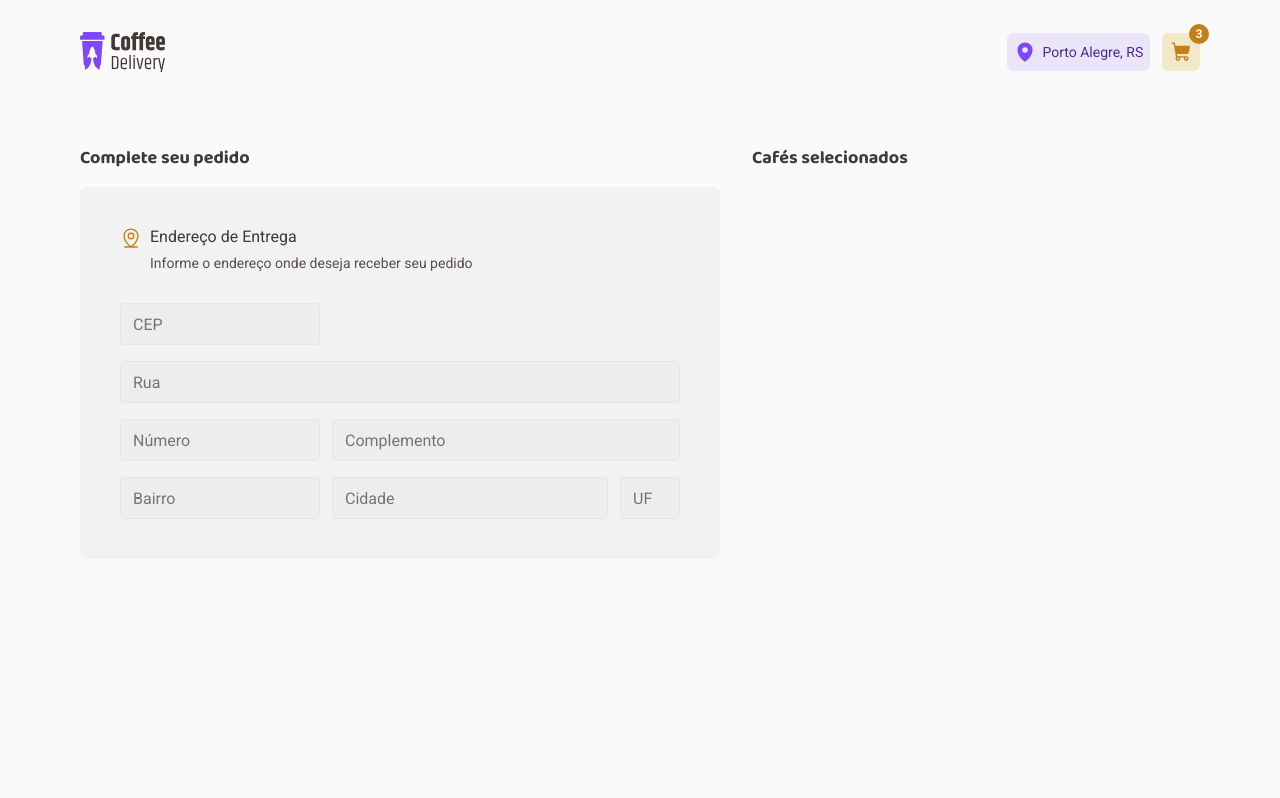
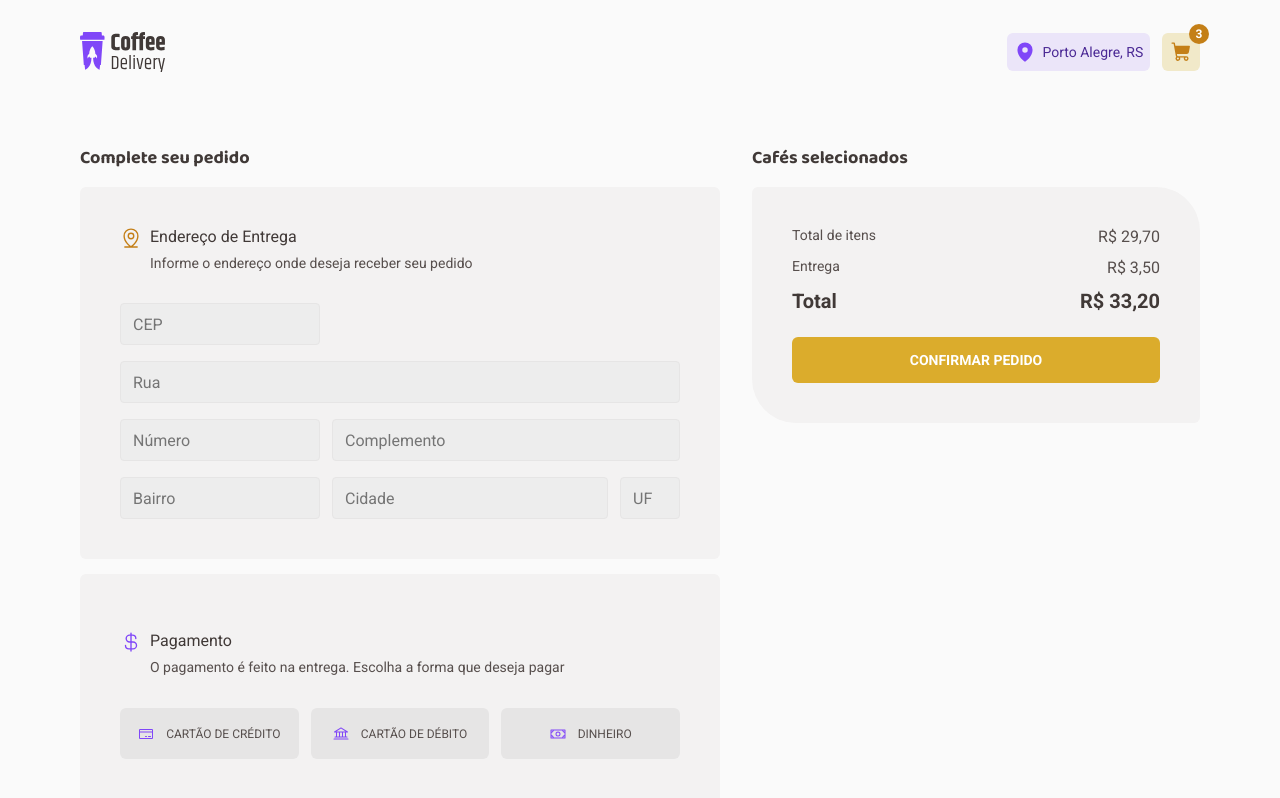
Before and after one commit to Lucas-Araujo15/coffee_delivery, a React (Vite) app: page /checkout in a window 1280 px wide. Shown: the top 798 px of the page. Built offline with nearby package versions, Linux system fonts and the light colour scheme.

Commit message:
feat: adiciona campo para método de pagamento e cafés selecionados na página Checkout

```diff
--- a/src/pages/Checkout/index.tsx
+++ b/src/pages/Checkout/index.tsx
@@ -1,10 +1,21 @@
-import { MapPinLine } from '@phosphor-icons/react'
+import {
+  Bank,
+  CreditCard,
+  CurrencyDollar,
+  MapPinLine,
+  Money,
+} from '@phosphor-icons/react'
 import {
   OrderInformationBox,
   CheckoutContainer,
   SelectedCoffeesBox,
   AddressForm,
   FormInput,
+  PaymentMethod,
+  CardTitle,
+  Checkbox,
+  PriceInformation,
+  ConfirmButton,
 } from './styles'
 
 export function Checkout() {
@@ -12,30 +23,86 @@ export function Checkout() {
     <CheckoutContainer>
       <OrderInformationBox>
         <h2>Complete seu pedido</h2>
+        <div>
           <AddressForm>
-          <header>
+            <CardTitle iconColor="yellow-dark">
               <MapPinLine size={22} />
               <div>
                 <h3>Endereço de Entrega</h3>
                 <p>Informe o endereço onde deseja receber seu pedido</p>
               </div>
-          </header>
+            </CardTitle>
             <form action="">
               <FormInput placeholder="CEP" />
-
               <FormInput placeholder="Rua" />
-
               <FormInput placeholder="Número" />
               <FormInput placeholder="Complemento" />
-
               <FormInput placeholder="Bairro" />
               <FormInput placeholder="Cidade" />
               <FormInput placeholder="UF" />
             </form>
           </AddressForm>
+          <PaymentMethod>
+            <CardTitle iconColor="purple">
+              <CurrencyDollar size={22} />
+              <div>
+                <h3>Pagamento</h3>
+                <p>
+                  O pagamento é feito na entrega. Escolha a forma que deseja
+                  pagar
+                </p>
+              </div>
+            </CardTitle>
+            <div>
+              <input type="checkbox" id="credit" />
+              <input type="checkbox" id="debit" />
+              <input type="checkbox" id="cash" />
+
+              <label htmlFor="credit">
+                <Checkbox id="check-credit">
+                  <CreditCard size={16} />
+                  <p>cartão de crédito</p>
+                </Checkbox>
+              </label>
+
+              <label htmlFor="debit">
+                <Checkbox id="check-debit">
+                  <Bank size={16} />
+                  <p>cartão de débito</p>
+                </Checkbox>
+              </label>
+
+              <label htmlFor="cash">
+                <Checkbox id="check-cash">
+                  <Money size={16} />
+                  <p>dinheiro</p>
+                </Checkbox>
+              </label>
+            </div>
+          </PaymentMethod>
+        </div>
       </OrderInformationBox>
       <SelectedCoffeesBox>
         <h2>Cafés selecionados</h2>
+        <div>
+          <PriceInformation>
+            <div>
+              <p>Total de itens</p>
+              <p>R$ 29,70</p>
+            </div>
+            <div>
+              <p>Entrega</p>
+              <p>R$ 3,50</p>
+            </div>
+            <div>
+              <p>Total</p>
+              <p>R$ 33,20</p>
+            </div>
+          </PriceInformation>
+          <ConfirmButton>
+            <p>confirmar pedido</p>
+          </ConfirmButton>
+        </div>
       </SelectedCoffeesBox>
     </CheckoutContainer>
   )
--- a/src/pages/Checkout/styles.ts
+++ b/src/pages/Checkout/styles.ts
@@ -17,20 +17,47 @@ export const CheckoutContainer = styled.div`
 
 export const OrderInformationBox = styled.div`
   min-height: 39.3125rem;
-`
 
-export const SelectedCoffeesBox = styled.div`
-  height: 70px;
+  & > div {
+    display: grid;
+    height: 100%;
+    grid-template-rows: 23.25rem 1fr;
+    gap: 0.9375rem;
+  }
 `
 
 export const AddressForm = styled.div`
-  min-height: 23.25rem;
   border-radius: 6px;
   padding: 2.5rem;
   background: ${(props) => props.theme['base-card']};
   display: flex;
   flex-direction: column;
   gap: 2rem;
+
+  form {
+    display: grid;
+    grid-gap: 1rem 0.75rem;
+    grid-template-columns: 12.5rem 17.25rem 1fr;
+  }
+`
+
+const ICONS_COLORS = {
+  'yellow-dark': 'yellow-dark',
+  purple: 'purple',
+} as const
+
+interface IconsProps {
+  iconColor: keyof typeof ICONS_COLORS
+}
+
+export const CardTitle = styled.header<IconsProps>`
+  min-height: 2.75rem;
+  display: flex;
+  gap: 0.5rem;
+
+  svg {
+    color: ${(props) => props.theme[ICONS_COLORS[props.iconColor]]};
+  }
 
   h3 {
     font-weight: 400;
@@ -44,26 +71,10 @@ export const AddressForm = styled.div`
     color: ${(props) => props.theme['base-text']};
   }
 
-  header {
-    min-height: 2.75rem;
+  div {
     display: flex;
-    gap: 0.5rem;
-
-    svg {
-      color: ${(props) => props.theme['yellow-dark']};
-    }
-
-    div {
-      display: flex;
-      flex-direction: column;
-      justify-content: space-between;
-    }
-  }
-
-  form {
-    display: grid;
-    grid-gap: 1rem 0.75rem;
-    grid-template-columns: 12.5rem 17.25rem 1fr;
+    flex-direction: column;
+    justify-content: space-between;
   }
 `
 
@@ -84,3 +95,142 @@ export const FormInput = styled.input`
     grid-column: 2 / 4;
   }
 `
+
+export const PaymentMethod = styled.div`
+  background: ${(props) => props.theme['base-card']};
+  padding: 2.5rem;
+  border-radius: 6px;
+  display: flex;
+  flex-direction: column;
+  justify-content: space-around;
+
+  input {
+    display: none;
+  }
+
+  #credit:checked ~ label {
+    #check-credit {
+      transition: 0.1s;
+      border: 1px solid ${(props) => props.theme.purple};
+      background: ${(props) => props.theme['purple-light']};
+    }
+  }
+
+  #debit:checked ~ label {
+    #check-debit {
+      transition: 0.1s;
+      border: 1px solid ${(props) => props.theme.purple};
+      background: ${(props) => props.theme['purple-light']};
+    }
+  }
+
+  #cash:checked ~ label {
+    #check-cash {
+      transition: 0.1s;
+      border: 1px solid ${(props) => props.theme.purple};
+      background: ${(props) => props.theme['purple-light']};
+    }
+  }
+
+  > div {
+    display: flex;
+    justify-content: space-between;
+  }
+`
+
+export const Checkbox = styled.div`
+  width: 11.166875rem;
+  height: 3.1875rem;
+  background: ${(props) => props.theme['base-button']};
+  display: flex;
+  align-items: center;
+  justify-content: center;
+  border-radius: 6px;
+  gap: 0.75rem;
+  cursor: pointer;
+  transition: 0.1s;
+
+  &:hover {
+    background: ${(props) => props.theme['base-hover']};
+  }
+
+  p {
+    text-transform: uppercase;
+    font-weight: 400;
+    font-size: 0.75rem;
+    color: ${(props) => props.theme['base-text']};
+  }
+
+  svg {
+    color: ${(props) => props.theme.purple};
+  }
+`
+
+export const SelectedCoffeesBox = styled.div`
+  & > div {
+    background: ${(props) => props.theme['base-card']};
+    padding: 2.5rem;
+    border-radius: 6px 44px;
+    display: flex;
+    flex-direction: column;
+    gap: 1.5rem;
+  }
+`
+
+export const PriceInformation = styled.div`
+  display: flex;
+  flex-direction: column;
+  gap: 0.75rem;
+
+  div {
+    display: flex;
+    justify-content: space-between;
+  }
+
+  & div:nth-child(1),
+  & div:nth-child(2) {
+    p {
+      color: ${(props) => props.theme['base-text']};
+      font-weight: 400;
+    }
+
+    p:nth-child(1) {
+      font-size: 0.875rem;
+    }
+    p:nth-child(2) {
+      font-size: 1rem;
+    }
+  }
+
+  & div:nth-child(3) {
+    p {
+      font-weight: 700;
+      font-size: 1.25rem;
+      color: ${(props) => props.theme['base-subtitle']};
+    }
+  }
+`
+
+export const ConfirmButton = styled.button`
+  height: 2.875rem;
+  background: ${(props) => props.theme.yellow};
+  display: flex;
+  align-items: center;
+  justify-content: center;
+  border: none;
+  border-radius: 6px;
+  transition: 0.2s;
+  cursor: pointer;
+
+  &:hover {
+    transition: 0.2s;
+    background: ${(props) => props.theme['yellow-dark']};
+  }
+
+  p {
+    text-transform: uppercase;
+    color: ${(props) => props.theme.white};
+    font-weight: 700;
+    font-size: 0.875rem;
+  }
+`
```
Lines whose indentation alone changed are shown as unchanged.
